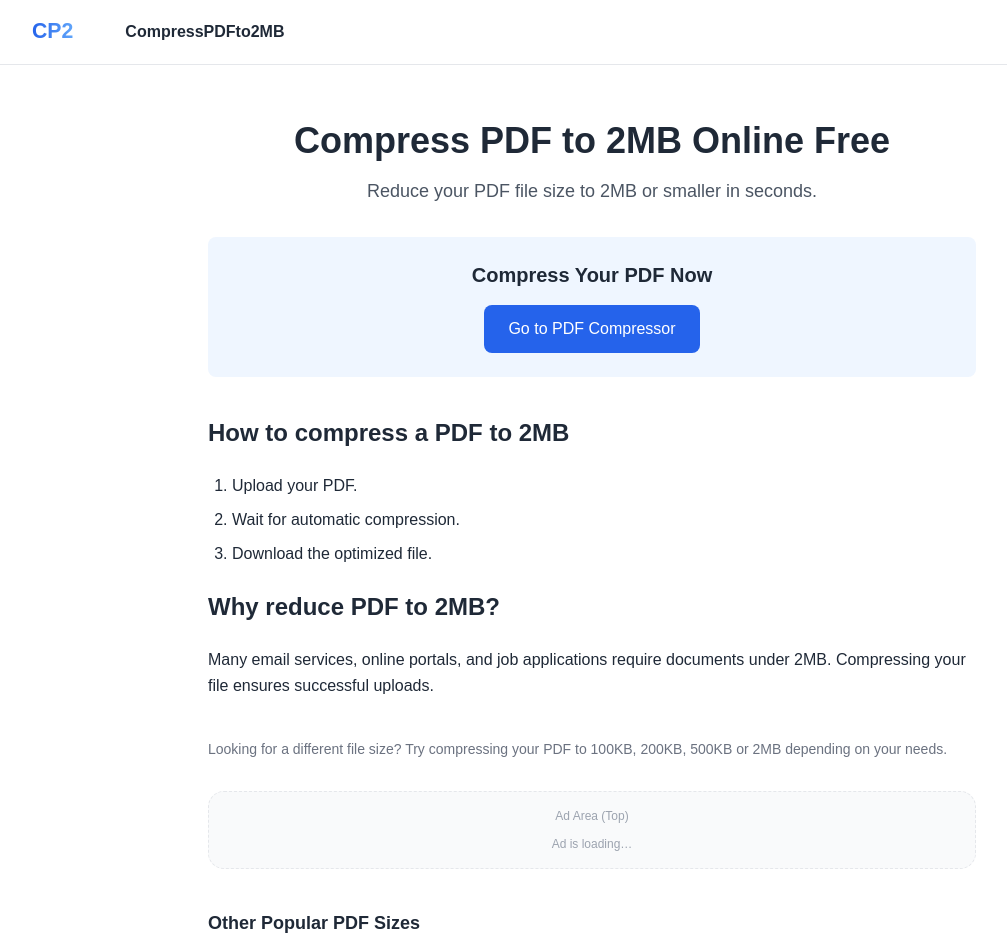
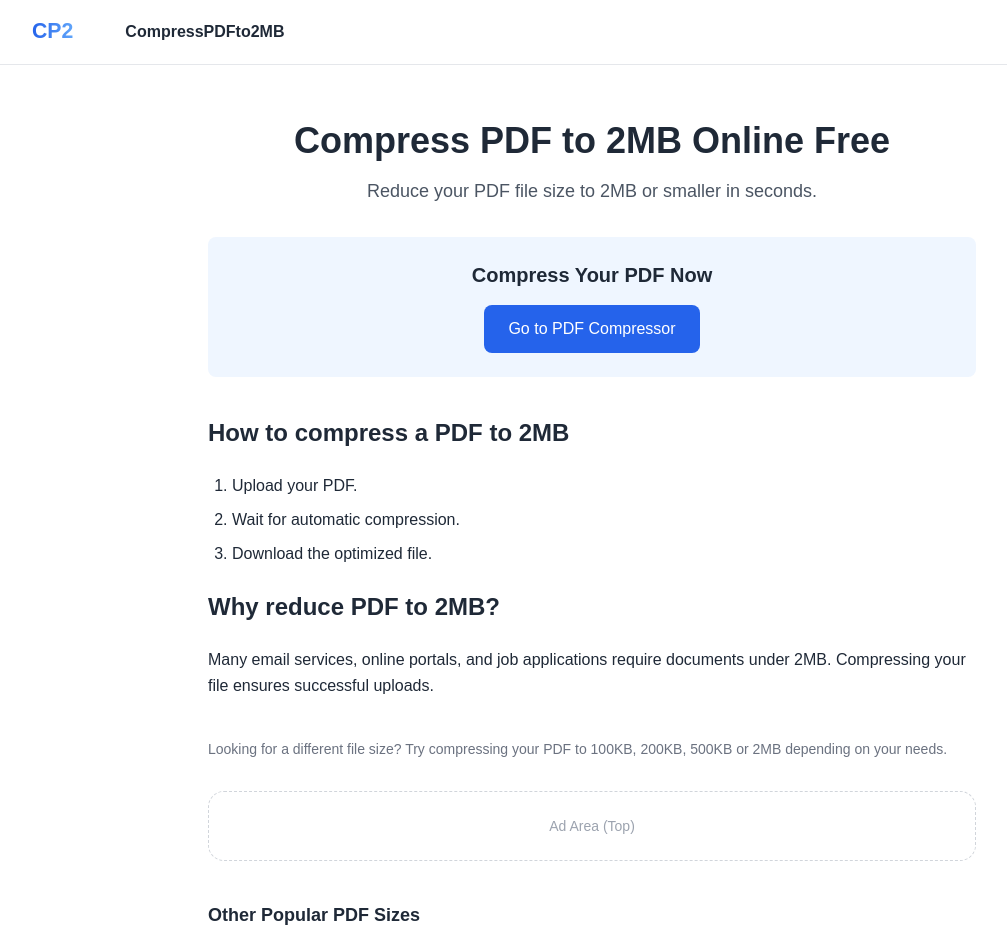
Before and after one commit to behicyildirim/compresspdfto2mb, a Next.js app: page /compress-pdf-to-2mb in a window 1280 px wide. Shown: the top 940 px of the page, without its empty margins (48-1055 px from the left). Built offline with nearby package versions, Linux system fonts and the light colour scheme.

Commit message:
Use placeholder AdSlot until AdSense approval

```diff
--- a/app/components/AdSlot.tsx
+++ b/app/components/AdSlot.tsx
@@ -1,42 +1,11 @@
-"use client";
-
-import { useEffect, useId } from "react";
-
 type Props = {
   label?: string;
 };
 
-export default function AdSlot({ label }: Props) {
-  const rid = useId();
-
-  useEffect(() => {
-    try {
-      // @ts-ignore
-      (window.adsbygoogle = window.adsbygoogle || []).push({});
-    } catch (e) {
-      // ignore
-    }
-  }, [rid]);
-
+export default function AdSlot({ label = "Advertisement" }: Props) {
   return (
-    <div className="rounded-2xl border border-dashed border-gray-200 bg-gray-50 p-4">
-      {label ? (
-        <div className="mb-2 text-center text-xs text-gray-400">{label}</div>
-      ) : null}
-
-      <ins
-        className="adsbygoogle"
-        style={{ display: "block" }}
-        data-ad-client="ca-pub-4218696370367168"
-        data-ad-slot="1217760896"
-        data-ad-format="auto"
-        data-full-width-responsive="true"
-      />
-
-      {/* fallback look while ads are not serving yet */}
-      <div className="mt-3 text-center text-xs text-gray-400">
-        Ad is loading…
-      </div>
+    <div className="rounded-2xl border border-dashed border-gray-300 bg-white p-6 text-center text-sm text-gray-400">
+      {label}
     </div>
   );
 }
```
